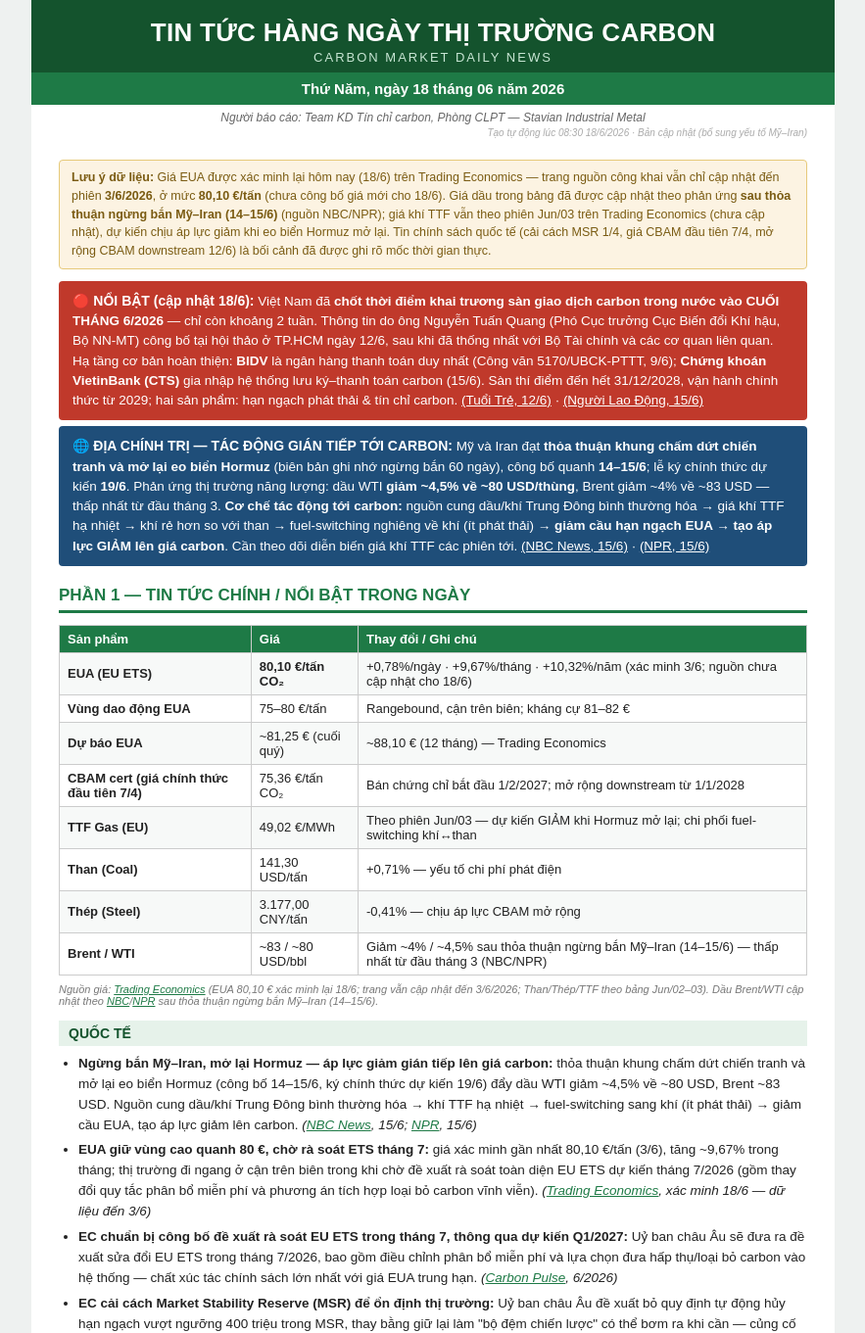
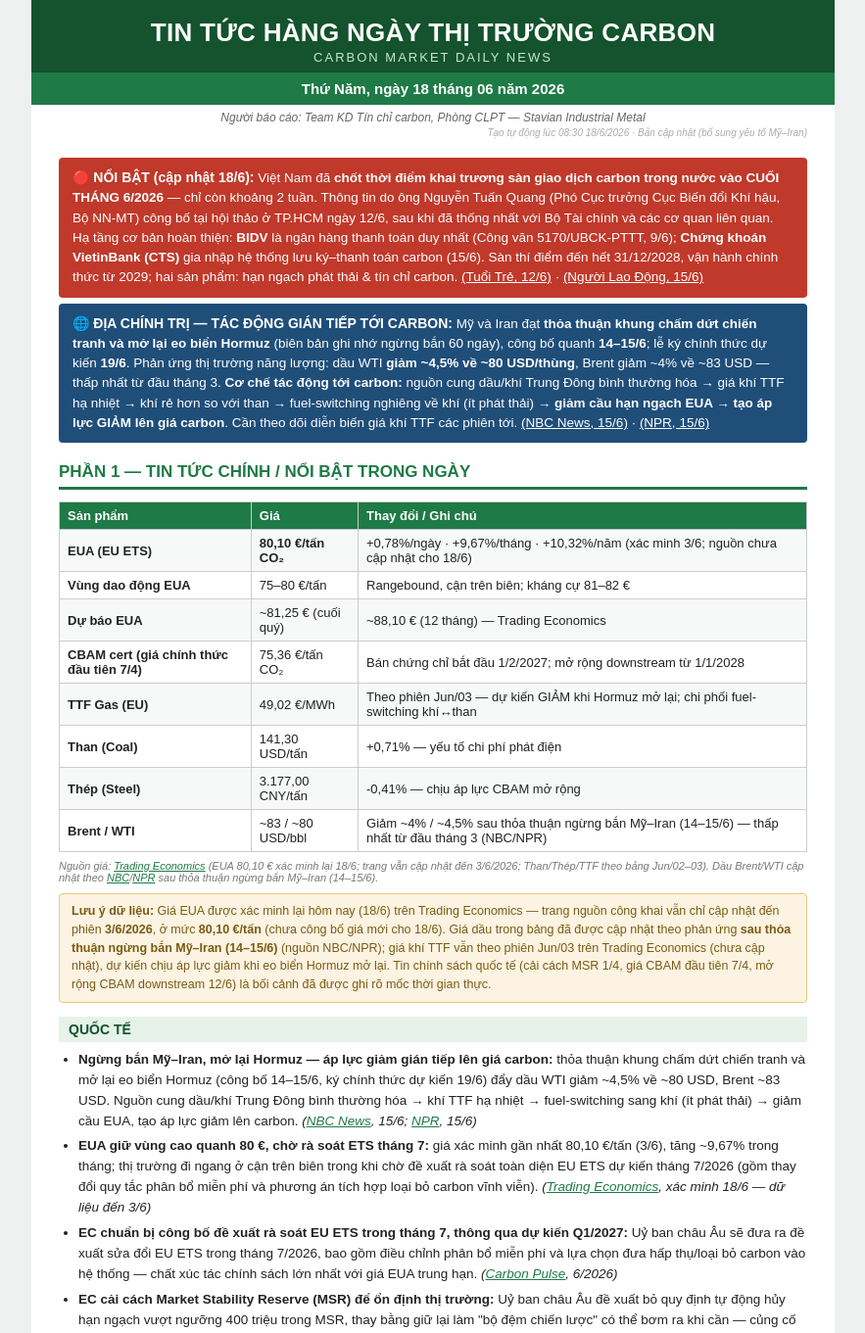
Before and after one commit to happylot/carbondaily, a plain HTML site: page index.html in a window 1280 px wide. Shown: the top 1361 px of the page at 98% size, without its empty margins (198-1081 px from the left). Drawn offline with Linux system fonts and the light colour scheme.

Commit message:
Chuyển khối 'Lưu ý dữ liệu' xuống dưới bảng giá Phần 1 (index.html)

```diff
--- a/index.html
+++ b/index.html
@@ -18,11 +18,6 @@
   <div style="padding:3px 28px 0;text-align:right;font-size:10px;color:#aaa;font-style:italic;">Tạo tự động lúc 08:30 18/6/2026 · Bản cập nhật (bổ sung yếu tố Mỹ–Iran)</div>
 
   <div style="padding:8px 28px 28px;">
-
-    <!-- DATA NOTE -->
-    <div style="background:#FCF3E2;border:1px solid #E6C97A;color:#7A5B12;padding:8px 12px;margin:14px 0 4px;font-size:12.5px;line-height:1.5;border-radius:4px;">
-      <b>Lưu ý dữ liệu:</b> Giá EUA được xác minh lại hôm nay (18/6) trên Trading Economics — trang nguồn công khai vẫn chỉ cập nhật đến phiên <b>3/6/2026</b>, ở mức <b>80,10 €/tấn</b> (chưa công bố giá mới cho 18/6). Giá dầu trong bảng đã được cập nhật theo phản ứng <b>sau thỏa thuận ngừng bắn Mỹ–Iran (14–15/6)</b> (nguồn NBC/NPR); giá khí TTF vẫn theo phiên Jun/03 trên Trading Economics (chưa cập nhật), dự kiến chịu áp lực giảm khi eo biển Hormuz mở lại. Tin chính sách quốc tế (cải cách MSR 1/4, giá CBAM đầu tiên 7/4, mở rộng CBAM downstream 12/6) là bối cảnh đã được ghi rõ mốc thời gian thực.
-    </div>
 
     <!-- BREAKING / HIGHLIGHT 1 -->
     <div style="background:#C0392B;color:#fff;padding:10px 14px;margin:12px 0 6px;border-radius:4px;font-size:13.5px;line-height:1.5;">
@@ -48,6 +43,11 @@
       <tr><td style="border:1px solid #ccc;padding:6px 8px;font-weight:bold;">Brent / WTI</td><td style="border:1px solid #ccc;padding:6px 8px;">~83 / ~80 USD/bbl</td><td style="border:1px solid #ccc;padding:6px 8px;">Giảm ~4% / ~4,5% sau thỏa thuận ngừng bắn Mỹ–Iran (14–15/6) — thấp nhất từ đầu tháng 3 (NBC/NPR)</td></tr>
     </table>
     <div style="font-size:11px;font-style:italic;color:#777;margin:5px 0 0;">Nguồn giá: <a href="https://tradingeconomics.com/commodity/carbon" style="color:#1E7A46;">Trading Economics</a> (EUA 80,10 € xác minh lại 18/6; trang vẫn cập nhật đến 3/6/2026; Than/Thép/TTF theo bảng Jun/02–03). Dầu Brent/WTI cập nhật theo <a href="https://www.nbcnews.com/news/us-news/deal-reached-united-states-iran-war-rcna350039" style="color:#1E7A46;">NBC</a>/<a href="https://www.npr.org/2026/06/15/nx-s1-5858590/us-iran-deal-updates" style="color:#1E7A46;">NPR</a> sau thỏa thuận ngừng bắn Mỹ–Iran (14–15/6).</div>
+
+    <!-- DATA NOTE -->
+    <div style="background:#FCF3E2;border:1px solid #E6C97A;color:#7A5B12;padding:8px 12px;margin:10px 0 4px;font-size:12.5px;line-height:1.5;border-radius:4px;">
+      <b>Lưu ý dữ liệu:</b> Giá EUA được xác minh lại hôm nay (18/6) trên Trading Economics — trang nguồn công khai vẫn chỉ cập nhật đến phiên <b>3/6/2026</b>, ở mức <b>80,10 €/tấn</b> (chưa công bố giá mới cho 18/6). Giá dầu trong bảng đã được cập nhật theo phản ứng <b>sau thỏa thuận ngừng bắn Mỹ–Iran (14–15/6)</b> (nguồn NBC/NPR); giá khí TTF vẫn theo phiên Jun/03 trên Trading Economics (chưa cập nhật), dự kiến chịu áp lực giảm khi eo biển Hormuz mở lại. Tin chính sách quốc tế (cải cách MSR 1/4, giá CBAM đầu tiên 7/4, mở rộng CBAM downstream 12/6) là bối cảnh đã được ghi rõ mốc thời gian thực.
+    </div>
 
     <div style="background:#E6F2EA;font-weight:bold;color:#14532D;padding:5px 10px;margin:14px 0 8px;font-size:14px;">QUỐC TẾ</div>
     <ul style="margin:0 0 10px;padding-left:20px;font-size:13.5px;line-height:1.55;">
```
